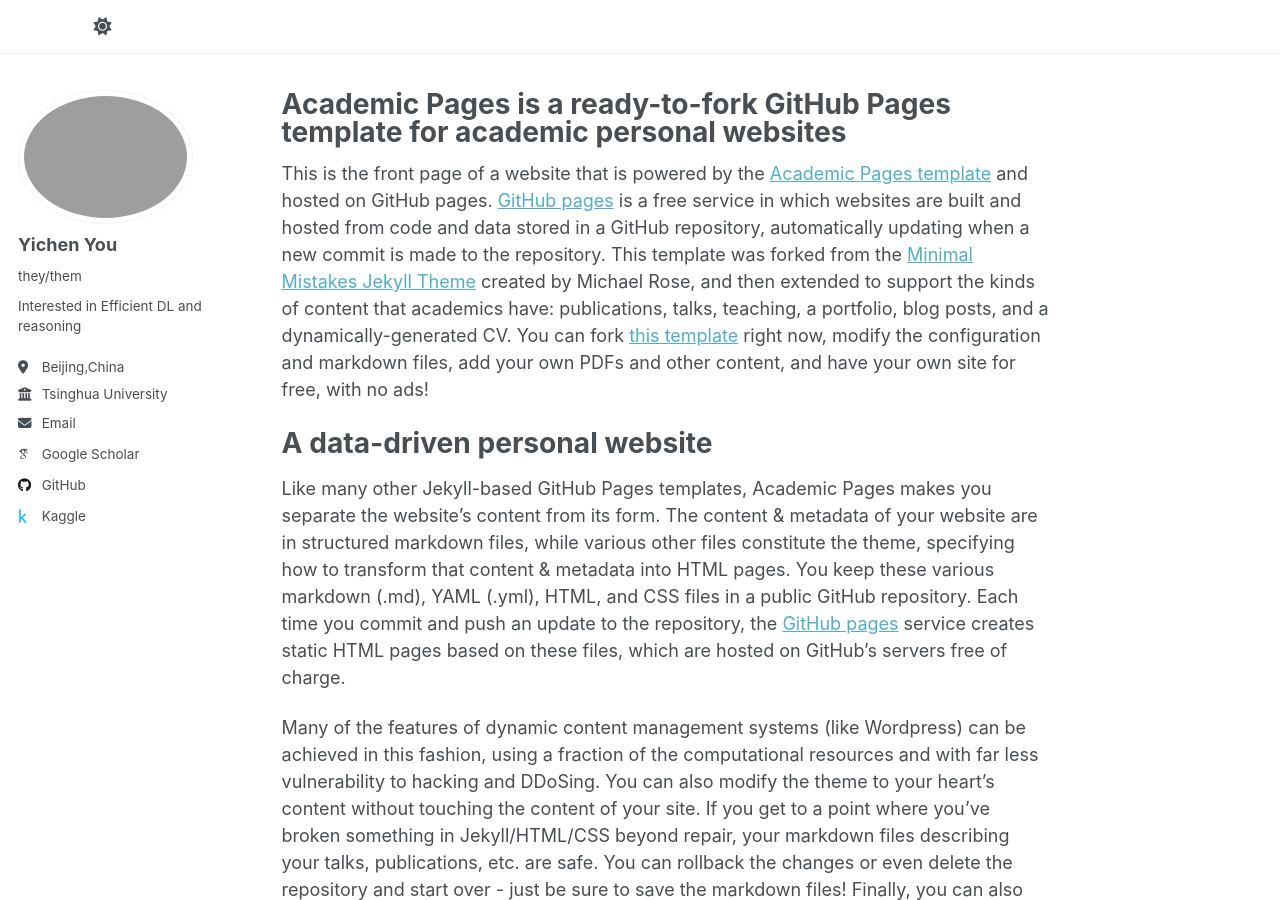
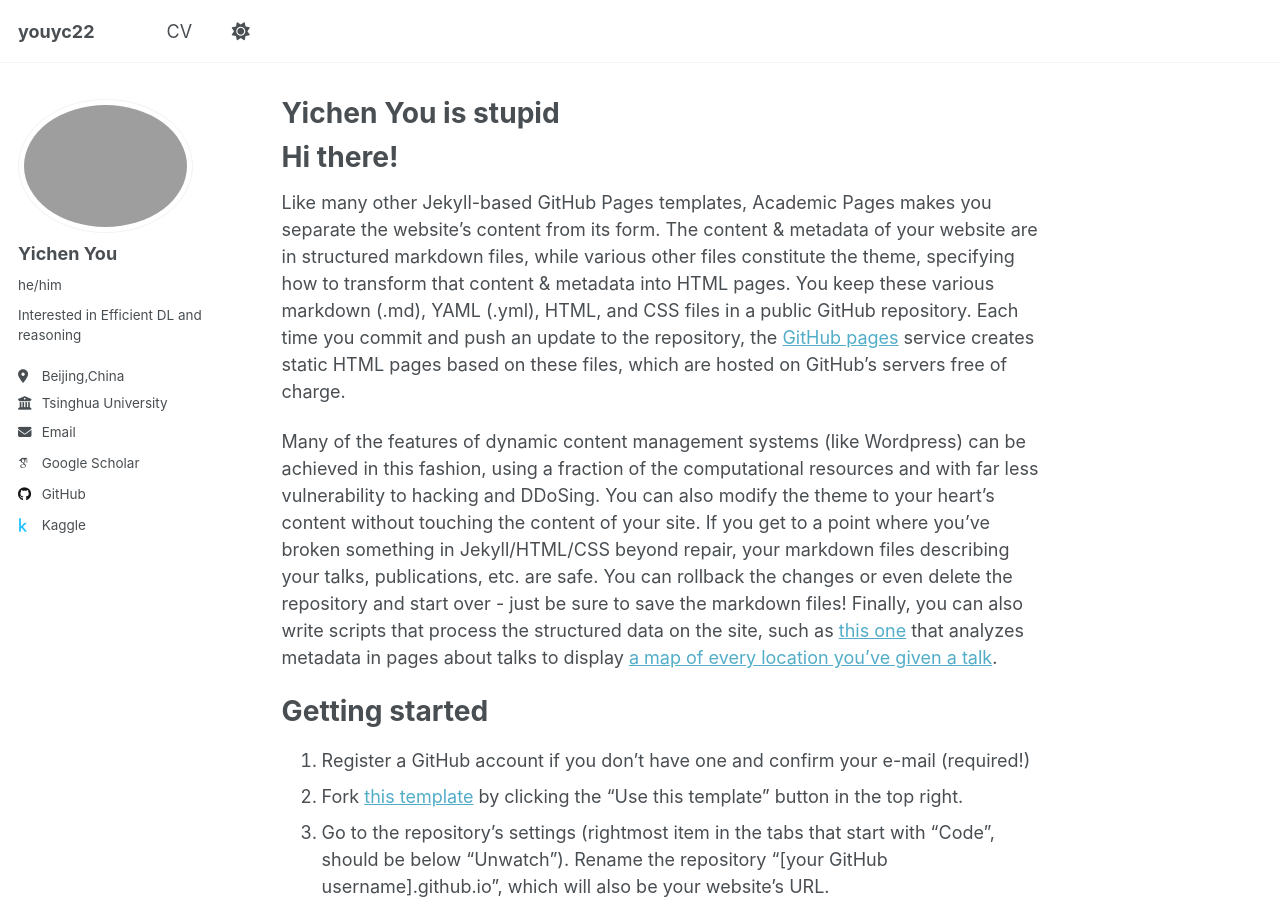
Before and after one commit to youyc22/youyc22.github.io.backup, a Jekyll site: the page built from _pages/about.md, in a window 1280 px wide and 900 px high. Built offline with Jekyll 4.4.1, drawn with Linux system fonts in a browser that asks for light colours; some web fonts are replaced.

Commit message:
[minor]: minor

```diff
--- a/_config.yml
+++ b/_config.yml
@@ -9,7 +9,7 @@
 # Basic Site Settings
 locale                   : "en-US"
 site_theme               : "default"
-title                    : ""
+title                    : "youyc22"
 title_separator          : "-"
 name                     : &name "Yichen You"
 description              : &description "personal description"
@@ -24,7 +24,7 @@ author:
   # Biographic information
   avatar           : "girl1.png"
   name             : "Yichen You"
-  pronouns         : "they/them"
+  pronouns         : "he/him" # e.g. "he/him", "she/her", "they/them"
   bio              : "Interested in Efficient DL and reasoning"
   location         : "Beijing,China" # e.g. "New York, USA"
   employer         : "Tsinghua University"
--- a/_data/navigation.yml
+++ b/_data/navigation.yml
@@ -23,8 +23,8 @@ main:
   # - title: "Blog Posts"
   #   url: /year-archive/
 
-  # - title: "CV"
-  #   url: /cv/
+  - title: "CV"
+    url: /cv/
 
   # # - title: "CV"
   # #   url: /cv-json/
--- a/_pages/about.md
+++ b/_pages/about.md
@@ -1,15 +1,15 @@
 ---
 permalink: /
-title: "Academic Pages is a ready-to-fork GitHub Pages template for academic personal websites"
+title: "Yichen You is stupid"
 author_profile: true
 redirect_from:
   - /about/
   - /about.html
 ---
 
-This is the front page of a website that is powered by the [Academic Pages template](https://github.com/academicpages/academicpages.github.io) and hosted on GitHub pages. [GitHub pages](https://pages.github.com) is a free service in which websites are built and hosted from code and data stored in a GitHub repository, automatically updating when a new commit is made to the repository. This template was forked from the [Minimal Mistakes Jekyll Theme](https://mmistakes.github.io/minimal-mistakes/) created by Michael Rose, and then extended to support the kinds of content that academics have: publications, talks, teaching, a portfolio, blog posts, and a dynamically-generated CV. You can fork [this template](https://github.com/academicpages/academicpages.github.io) right now, modify the configuration and markdown files, add your own PDFs and other content, and have your own site for free, with no ads!
+<!-- This is the front page of a website that is powered by the [Academic Pages template](https://github.com/academicpages/academicpages.github.io) and hosted on GitHub pages. [GitHub pages](https://pages.github.com) is a free service in which websites are built and hosted from code and data stored in a GitHub repository, automatically updating when a new commit is made to the repository. This template was forked from the [Minimal Mistakes Jekyll Theme](https://mmistakes.github.io/minimal-mistakes/) created by Michael Rose, and then extended to support the kinds of content that academics have: publications, talks, teaching, a portfolio, blog posts, and a dynamically-generated CV. You can fork [this template](https://github.com/academicpages/academicpages.github.io) right now, modify the configuration and markdown files, add your own PDFs and other content, and have your own site for free, with no ads! -->
 
-A data-driven personal website
+Hi there!
 ======
 Like many other Jekyll-based GitHub Pages templates, Academic Pages makes you separate the website's content from its form. The content & metadata of your website are in structured markdown files, while various other files constitute the theme, specifying how to transform that content & metadata into HTML pages. You keep these various markdown (.md), YAML (.yml), HTML, and CSS files in a public GitHub repository. Each time you commit and push an update to the repository, the [GitHub pages](https://pages.github.com/) service creates static HTML pages based on these files, which are hosted on GitHub's servers free of charge.
 
--- a/_pages/cv.md
+++ b/_pages/cv.md
@@ -11,11 +11,9 @@ redirect_from:
 
 Education
 ======
-* Ph.D in Version Control Theory, GitHub University, 2018 (expected)
-* M.S. in Jekyll, GitHub University, 2014
-* B.S. in GitHub, GitHub University, 2012
+* B.S. in Electronic Engineering, Tsinghua University, 2022
 
-Work experience
+<!-- Work experience
 ======
 * Spring 2024: Academic Pages Collaborator
   * GitHub University
@@ -39,7 +37,7 @@ Skills
   * Sub-skill 2.1
   * Sub-skill 2.2
   * Sub-skill 2.3
-* Skill 3
+* Skill 3 -->
 
 Publications
 ======
```
